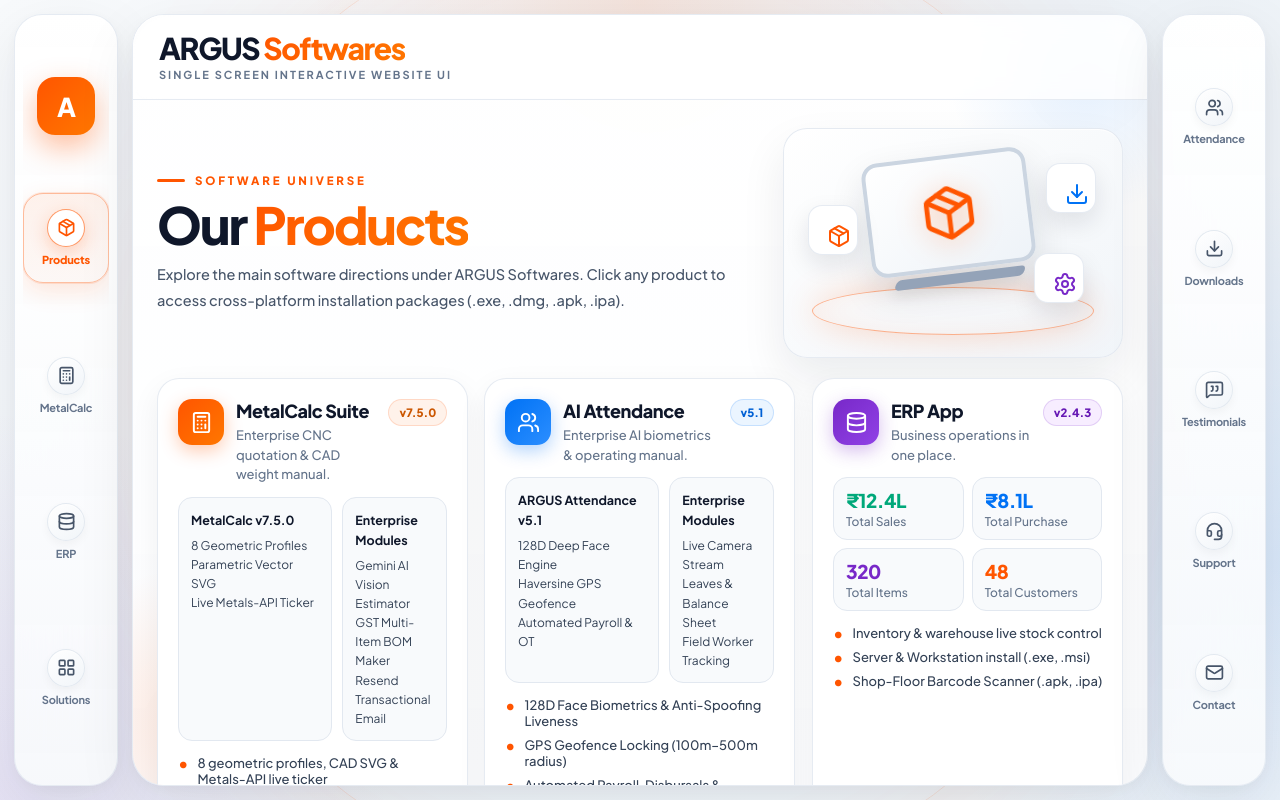
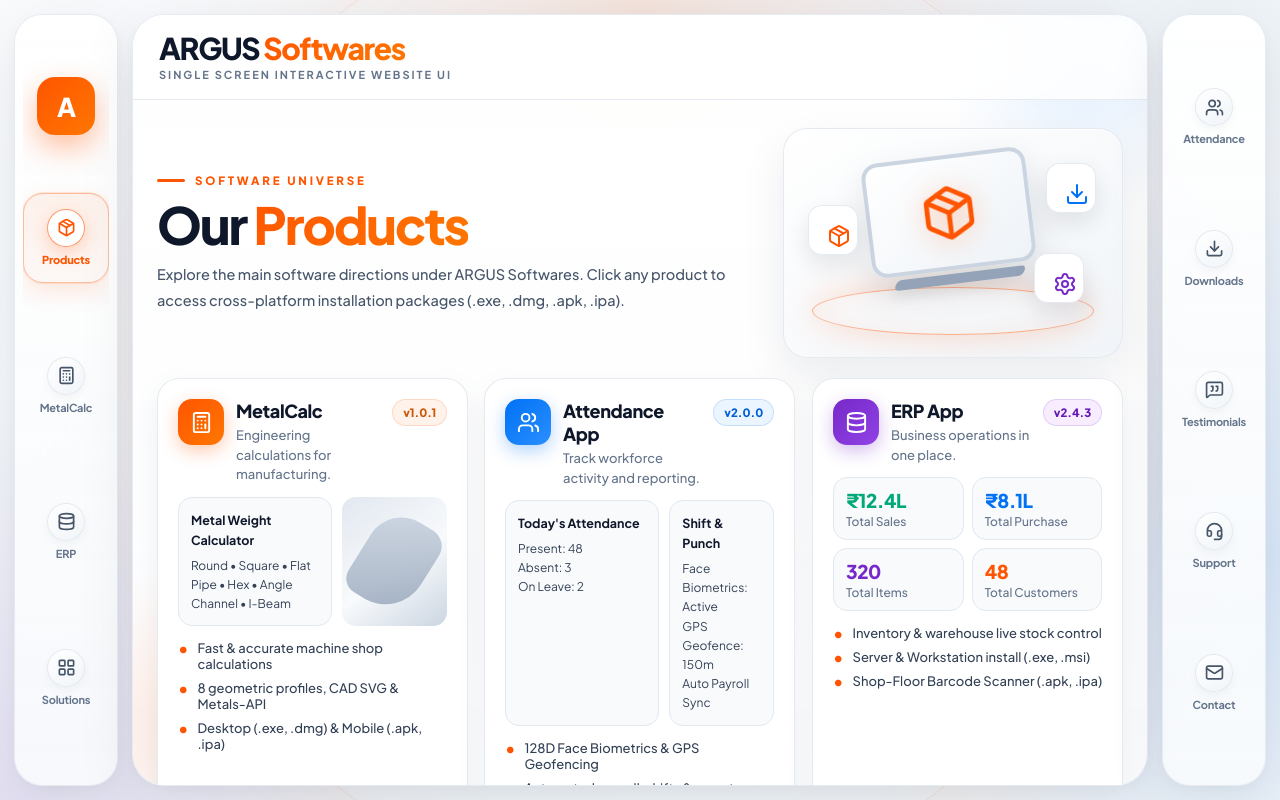
Before and after one commit to productionargus-wq/Argus-Softwares-Portfolio-Website, a React (Vite) app: page /#metalcalc in a window 1280 px wide. Both pictures are taken after a click on the button "ARGUS Softwares Home". Built offline with nearby package versions, Linux system fonts and the light colour scheme.

Commit message:
Unify brand orange primary buttons in DownloadsView and restore clean preview containers in ProductsView

```diff
--- a/src/components/views/DownloadsView.jsx
+++ b/src/components/views/DownloadsView.jsx
@@ -73,39 +73,42 @@
             <li><i>•</i><span>Offline standalone executable</span></li>
           </ul>
           <div style={{ display: 'flex', flexDirection: 'column', gap: '8px' }}>
+            {/* Primary Unified Brand Action */}
             <a
               href="https://metalcalcquote.arguscnc.com/"
               className="btn"
               target="_blank"
               rel="noopener noreferrer"
-              style={{
-                background: 'linear-gradient(135deg, #ff6b35, #ea580c)',
-                color: '#ffffff',
-                display: 'flex',
-                alignItems: 'center',
-                justifyContent: 'center',
-                gap: '8px',
-                fontWeight: 600
-              }}
               title="Open MetalCalc Live Web Application in a new tab"
             >
               <Globe style={{ width: '16px', height: '16px' }} />
               <span>Launch Live Web App</span>
-              <ExternalLink style={{ width: '14px', height: '14px', opacity: 0.9 }} />
+              <ExternalLink style={{ width: '14px', height: '14px', opacity: 0.85 }} />
             </a>
+
+            {/* Compact Secondary 2-Column Row */}
+            <div style={{ display: 'grid', gridTemplateColumns: '1fr auto', gap: '8px' }}>
               <a
                 href="https://github.com/productionargus-wq/Metal-Calculator-And-Quotation-Suite/releases/download/v1.0.1/MetalCalculator-Setup-Windows.exe"
-              className="btn secondary"
+                className="btn secondary sm"
                 target="_blank"
                 rel="noopener noreferrer"
                 download
+                style={{ justifyContent: 'center' }}
+                title="Download Windows Setup (.exe 44.7 MB)"
               >
-              <Download style={{ width: '15px', height: '15px' }} />
-              <span>Download Windows Installer (44.7 MB)</span>
+                <Download style={{ width: '14px', height: '14px' }} />
+                <span>Windows (.exe 44.7 MB)</span>
               </a>
-            <button className="btn secondary sm" onClick={() => onNavigate('products')}>
-              <span>View All Platforms (Mac, Android, iOS)</span>
+
+              <button
+                className="btn secondary sm"
+                onClick={() => onNavigate('products')}
+                title="View Mac, Android, iOS downloads"
+              >
+                <span>All Platforms</span>
               </button>
+            </div>
           </div>
           <div className="small">
             Official MetalCalc v1.0.1 • Direct GitHub Release CDN
@@ -144,39 +147,42 @@
             <li><i>•</i><span>Export-ready Excel & PDF generation</span></li>
           </ul>
           <div style={{ display: 'flex', flexDirection: 'column', gap: '8px' }}>
+            {/* Primary Unified Brand Action */}
             <a
               href="https://argusattendanceintelligence.argussoftwares.com/"
               className="btn"
               target="_blank"
               rel="noopener noreferrer"
-              style={{
-                background: 'linear-gradient(135deg, #0284c7, #2563eb)',
-                color: '#ffffff',
-                display: 'flex',
-                alignItems: 'center',
-                justifyContent: 'center',
-                gap: '8px',
-                fontWeight: 600
-              }}
               title="Open AI Attendance Live Web Application in a new tab"
             >
               <Globe style={{ width: '16px', height: '16px' }} />
               <span>Launch Live Web App</span>
-              <ExternalLink style={{ width: '14px', height: '14px', opacity: 0.9 }} />
+              <ExternalLink style={{ width: '14px', height: '14px', opacity: 0.85 }} />
             </a>
+
+            {/* Compact Secondary 2-Column Row */}
+            <div style={{ display: 'grid', gridTemplateColumns: '1fr auto', gap: '8px' }}>
               <a
                 href="https://github.com/productionargus-wq/Simple-AI-Attendance/releases/latest/download/ArgusAttendance-Setup-Windows.exe"
-              className="btn secondary"
+                className="btn secondary sm"
                 target="_blank"
                 rel="noopener noreferrer"
                 download
+                style={{ justifyContent: 'center' }}
+                title="Download Windows Setup (.exe 152.1 MB)"
               >
-              <Download style={{ width: '15px', height: '15px' }} />
-              <span>Download Windows Installer (152.1 MB)</span>
+                <Download style={{ width: '14px', height: '14px' }} />
+                <span>Windows (.exe 152.1 MB)</span>
               </a>
-            <button className="btn secondary sm" onClick={() => onNavigate('products')}>
-              <span>View All Platforms (Mac, Android, iOS)</span>
+
+              <button
+                className="btn secondary sm"
+                onClick={() => onNavigate('products')}
+                title="View Mac, Android, iOS downloads"
+              >
+                <span>All Platforms</span>
               </button>
+            </div>
           </div>
           <div className="small">
             Official AI Attendance v2.0.0 • Auto-sync with GitHub CDN
--- a/src/components/views/ProductsView.jsx
+++ b/src/components/views/ProductsView.jsx
@@ -29,29 +29,24 @@
               <Calculator />
             </div>
             <div>
-              <h3>MetalCalc Suite</h3>
-              <div className="sub">Enterprise CNC quotation & CAD weight manual.</div>
+              <h3>MetalCalc</h3>
+              <div className="sub">Engineering calculations for manufacturing.</div>
             </div>
-            <div className="ver">v7.5.0</div>
+            <div className="ver">v1.0.1</div>
           </div>
           <div className="thumb">
             <div className="mock">
-              <b>MetalCalc v7.5.0</b>
-              8 Geometric Profiles<br />
-              Parametric Vector SVG<br />
-              Live Metals-API Ticker
+              <b>Metal Weight Calculator</b>
+              Round • Square • Flat<br />
+              Pipe • Hex • Angle<br />
+              Channel • I-Beam
             </div>
-            <div className="mock">
-              <b>Enterprise Modules</b>
-              Gemini AI Vision Estimator<br />
-              GST Multi-Item BOM Maker<br />
-              Resend Transactional Email
-            </div>
+            <div className="shape"></div>
           </div>
           <ul className="bullets">
-            <li><i>•</i><span>8 geometric profiles, CAD SVG & Metals-API live ticker</span></li>
-            <li><i>•</i><span>Gemini AI 2D drawing cycle time & tooling estimation</span></li>
-            <li><i>•</i><span>Commercial BOM, machining routings & statutory GST PDFs</span></li>
+            <li><i>•</i><span>Fast & accurate machine shop calculations</span></li>
+            <li><i>•</i><span>8 geometric profiles, CAD SVG & Metals-API</span></li>
+            <li><i>•</i><span>Desktop (.exe, .dmg) & Mobile (.apk, .ipa)</span></li>
           </ul>
 
           <div style={{ display: 'flex', gap: '8px', marginTop: 'auto', alignItems: 'center' }}>
@@ -97,29 +92,29 @@
               <Users />
             </div>
             <div>
-              <h3>AI Attendance</h3>
-              <div className="sub">Enterprise AI biometrics & operating manual.</div>
+              <h3>Attendance App</h3>
+              <div className="sub">Track workforce activity and reporting.</div>
             </div>
-            <div className="ver blue">v5.1</div>
+            <div className="ver blue">v2.0.0</div>
           </div>
           <div className="thumb">
             <div className="mock">
-              <b>ARGUS Attendance v5.1</b>
-              128D Deep Face Engine<br />
-              Haversine GPS Geofence<br />
-              Automated Payroll & OT
+              <b>Today's Attendance</b>
+              Present: 48<br />
+              Absent: 3<br />
+              On Leave: 2
             </div>
             <div className="mock">
-              <b>Enterprise Modules</b>
-              Live Camera Stream<br />
-              Leaves & Balance Sheet<br />
-              Field Worker Tracking
+              <b>Shift & Punch</b>
+              Face Biometrics: Active<br />
+              GPS Geofence: 150m<br />
+              Auto Payroll Sync
             </div>
           </div>
           <ul className="bullets">
-            <li><i>•</i><span>128D Face Biometrics & Anti-Spoofing Liveness</span></li>
-            <li><i>•</i><span>GPS Geofence Locking (100m–500m radius)</span></li>
-            <li><i>•</i><span>Automated Payroll, Disbursals & ReportLab Payslips</span></li>
+            <li><i>•</i><span>128D Face Biometrics & GPS Geofencing</span></li>
+            <li><i>•</i><span>Automated payroll, shifts & report generation</span></li>
+            <li><i>•</i><span>Desktop Console (.exe) & Mobile Punch (.apk)</span></li>
           </ul>
 
           <div style={{ display: 'flex', gap: '8px', marginTop: 'auto', alignItems: 'center' }}>
```
Lines whose indentation alone changed are shown as unchanged.
